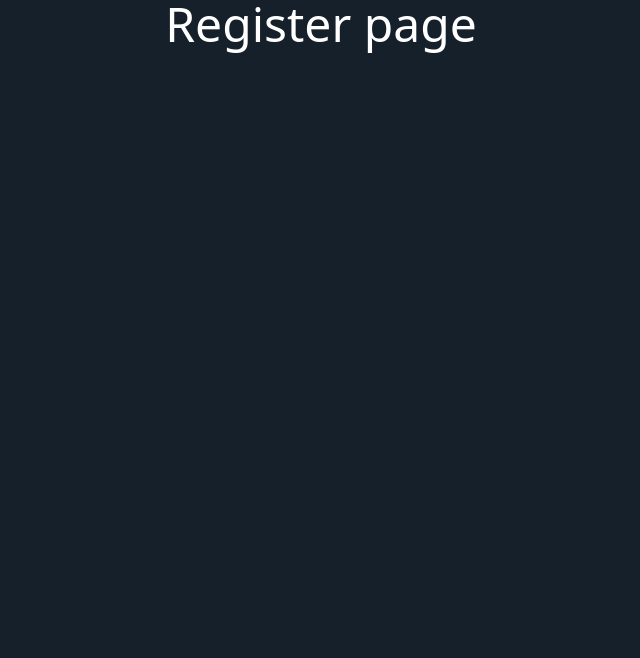
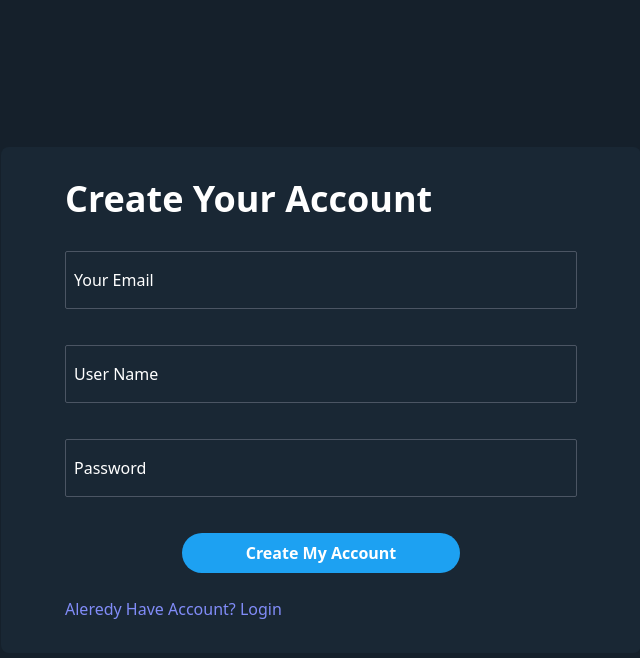
Before and after one commit to reevan-manglore/bird-app, a React app: page /register in a window 1280 px wide. Shown: the top 658 px of the page, without its empty margins (319-959 px from the left). Built offline with nearby package versions, Linux system fonts and the light colour scheme; the HTML template or start-up script is replaced by a standard one.

Commit message:
imlemented ui of landing page registration page and login page

```diff
--- /dev/null
+++ b/src/components/FloatingFormField.jsx
@@ -0,0 +1,20 @@
+import React from 'react'
+
+function FloatingFormField({type ="text",name,placeholder,value,onChange,validator,isValid = false,errorMessage}) {
+  return (
+    <div>
+      <div className='
+      flex flex-col px-2 py-4  w-[40vw]
+      rounded-sm border border-gray-600 focus-within:border-none
+      ring-2 ring-transparent focus-within:ring-primary
+      floating-label-input  group
+    '>
+      <input type={type} name={name} id = {name} className='bg-transparent text-white outline-none' placeholder=' ' value={value} onChange = {(e)=>onChange(e.target.value)}/>
+      <label htmlFor={name} className='text-white text-xs cursor-text group-focus-within:text-primary'>{placeholder}</label>
+    </div>
+    <p className={`text-sm text-red-500 ${isValid?"invisible":"visible"} `} aria-hidden = {isValid?"true":"false"}>{errorMessage}</p>
+  </div>
+  )
+}
+
+export default FloatingFormField
--- a/src/components/NoPageFound.jsx
+++ b/src/components/NoPageFound.jsx
@@ -17,4 +17,6 @@ function NoPageFound() {
   )
 }
 
+
+
 export default NoPageFound
--- a/src/index.css
+++ b/src/index.css
@@ -1,3 +1,21 @@
 @tailwind base;
 @tailwind components;
 @tailwind utilities;
+
+@layer utilities {
+    .floating-label-input label {
+        @apply absolute z-10 text-base transition-all cursor-text;
+    }
+
+    .floating-label-input:focus-within label, .floating-label-input input:not(:placeholder-shown) + label {
+        @apply text-xs -translate-y-4 text-slate-400;
+    }
+
+
+
+
+    .floating-label-input input:not(:placeholder-shown)  {
+        @apply mt-0.5;
+    }
+
+}
--- a/src/pages/landing/AuthenticationOptions.jsx
+++ b/src/pages/landing/AuthenticationOptions.jsx
@@ -17,12 +17,12 @@ function AuthenticationOptions() {
             <div className='my-4 w-fit '>
                 <button className='bg-primary w-full px-8 py-2 flex justify-center items-center rounded-full  text-white active:scale-95'>
                     <AiOutlineGoogle className="text-lg mr-2 " />
-                    <span className='font-bold'>Sign up with google</span>
+                    <span className='font-bold'>Register Using google</span>
                 </button>
 
                 <Link to= "/register" className='bg-white w-full px-8 py-2 flex justify-center items-center rounded-full mt-3  text-black active:scale-95'>
                     <AiOutlineMail className="text-lg mr-2 " />
-                    <span className='font-bold'>Sign up with email</span>
+                    <span className='font-bold'>Register Using  email</span>
                 </Link>
                 <p className='text-slate-600 max-w-xs ml-2.5 mt-3 text-xs'>
                     By signing up, you agree to the terms of
@@ -38,7 +38,7 @@ function AuthenticationOptions() {
                 <p className='text-lg text-white font-bold mt-3'>Already have an account</p>
 
                 <Link to="/login" className='bg-gray-700 w-full inline-block text-center  px-8 py-2 text-sm  rounded-full mt-3  text-primary active:scale-95'>
-                    <span className='font-bold'>Sign In</span>
+                    <span className='font-bold'>Login</span>
                 </Link>
             </div>
 
--- a/src/pages/login/index.jsx
+++ b/src/pages/login/index.jsx
@@ -1,9 +1,76 @@
-import React from 'react'
+import React,{useState} from 'react'
+import { Link } from 'react-router-dom';
+import { userNameValidator,passwordValidator } from '../../utils/inputValidators';
+import FloatingFormField from '../../components/FloatingFormField';
 
 function index() {
-  return (
-    <div className='text-5xl text-center h-screen bg-background text-white '>Login page</div>
-  )
+
+  const [userName, setUserName] = useState("");
+    const [password, setPassword] = useState("");
+
+    const [inputValidity, setValidity] = useState({
+      "userName": true,
+      "password": true,
+    });
+
+
+    const onFormSubmit = (e) => {
+      e.preventDefault();
+
+      //reset isValid object to trues
+      const temp = {};//just for perfomrance optimization inssted oc calling setState multipple times i batched it
+      for (let key in inputValidity) {
+        temp[key] = true;
+      }
+      setValidity(temp);
+
+      if (!userNameValidator(userName)) {
+        setValidity({ ...inputValidity, "userName": false })
+        return;
+      }
+      if (!passwordValidator(password)) {
+        setValidity({ ...inputValidity, "password": false })
+        return;
+      }
+    }
+
+    return (
+      <section className='h-screen w-screen bg-background grid place-content-center '>
+        <div className='px-16 py-8   rounded-lg bg-card '>
+          <h2 className='text-4xl font-semibold text-white'>Login Your Account</h2>
+          <form onSubmit={onFormSubmit} className="mt-8 space-y-4">
+
+            <FloatingFormField
+              type='text'
+              name="userName"
+              placeholder="User Name"
+              value={userName}
+              onChange={setUserName}
+              isValid={inputValidity.userName}
+              errorMessage="User Name Can Only Have Characters,Numbers and Underscores"
+            />
+
+            <FloatingFormField
+              type='password'
+              name="password"
+              placeholder="Password"
+              value={password}
+              onChange={setPassword}
+              isValid={inputValidity.password}
+              errorMessage="password should be atleast 6 characters long"
+            />
+
+            <button type='submit'
+              className='bg-primary text-white rounded-full py-2 px-16 font-semibold block mx-auto active:scale-90 transition-transform '
+            >
+              Login To My Account
+            </button>
+          </form>
+
+          <Link to="/register" replace={true} className="mt-6 inline-block text-indigo-400">Dont Have Account? Register </Link>
+        </div>
+      </section>
+    );
 }
 
 export default index
--- a/src/pages/register/index.jsx
+++ b/src/pages/register/index.jsx
@@ -1,8 +1,95 @@
-import React from 'react'
+import { useState } from 'react'
+import { Link } from 'react-router-dom';
+import FloatingFormField from '../../components/FloatingFormField';
+
+import { emailValidator, userNameValidator, passwordValidator } from '../../utils/inputValidators';
+
+
+
 
 function index() {
+  const [email, setEmail] = useState("");
+  const [userName, setUserName] = useState("");
+  const [password, setPassword] = useState("");
+
+  const [inputValidity, setValidity] = useState({
+    "email": true,
+    "userName": true,
+    "password": true,
+  });
+
+
+  const onFormSubmit = (e) => {
+    e.preventDefault();
+
+    //reset isValid object to trues
+    const temp = {};//just for perfomrance optimization inssted oc calling setState multipple times i batched it
+    for (let key in inputValidity) {
+      temp[key] = true;
+    }
+    setValidity(temp);
+
+
+    if (!emailValidator(email)) {
+      setValidity({ ...inputValidity, "email": false })
+      return;
+    }
+    if (!userNameValidator(userName)) {
+      setValidity({ ...inputValidity, "userName": false })
+      return;
+    }
+    if (!passwordValidator(password)) {
+      setValidity({ ...inputValidity, "password": false })
+      return;
+    }
+  }
+
   return (
-    <div className='text-5xl text-center h-screen bg-background text-white '>Register page</div>
+    <section className='h-screen w-screen bg-background grid place-content-center '>
+      <div className='px-16 py-8   rounded-lg bg-card '>
+        <h2 className='text-4xl font-semibold text-white'>Create Your Account</h2>
+        <form onSubmit={onFormSubmit} className="mt-8 space-y-4">
+
+          <FloatingFormField
+            type='email'
+            name="email"
+            placeholder="Your Email"
+            value={email}
+            onChange={setEmail}
+            isValid={inputValidity.email}
+            errorMessage="Enter Valid Email"
+          />
+
+          <FloatingFormField
+            type='text'
+            name="userName"
+            placeholder="User Name"
+            value={userName}
+            onChange={setUserName}
+            isValid={inputValidity.userName}
+            errorMessage="User Name Can Only Have Characters,Numbers and Underscores"
+          />
+
+          <FloatingFormField
+            type='password'
+            name="password"
+            placeholder="Password"
+            value={password}
+            onChange={setPassword}
+            isValid={inputValidity.password}
+            errorMessage="password should be atleast 6 characters long"
+          />
+
+          <button type='submit'
+            className='bg-primary text-white rounded-full py-2 px-16 font-semibold block mx-auto active:scale-90 transition-transform '
+          >
+            Create My Account
+          </button>
+        </form>
+
+        <Link to="/login" replace={true} className="mt-6 inline-block text-indigo-400">Aleredy Have Account? Login </Link>
+      </div>
+    </section>
   )
 }
 
--- /dev/null
+++ b/src/utils/inputValidators.js
@@ -0,0 +1,18 @@
+function emailValidator(email){
+    const emailPattern = /^[\w-\.]+@([\w-]+\.)+[\w-]{2,4}$/g;
+    return emailPattern.test(email);
+}
+
+function userNameValidator(userName){
+    const userNamePattern = /[\w\d_]{3,}/g;
+    return userNamePattern.test(userName);
+}
+
+
+function passwordValidator(password){
+    const passwordPattern = /[\w\d_]{6,}/g;
+    return passwordPattern.test(password);
+}
+
+
+export {emailValidator,userNameValidator,passwordValidator};
--- a/tailwind.config.js
+++ b/tailwind.config.js
@@ -11,7 +11,7 @@ module.exports = {
         "hover":"#22303C",
         "primaryText":"#FFFFFF",
         "secondaryText":"#8899A6",
-      }
+      },
     },
   },
   plugins: [],
```
